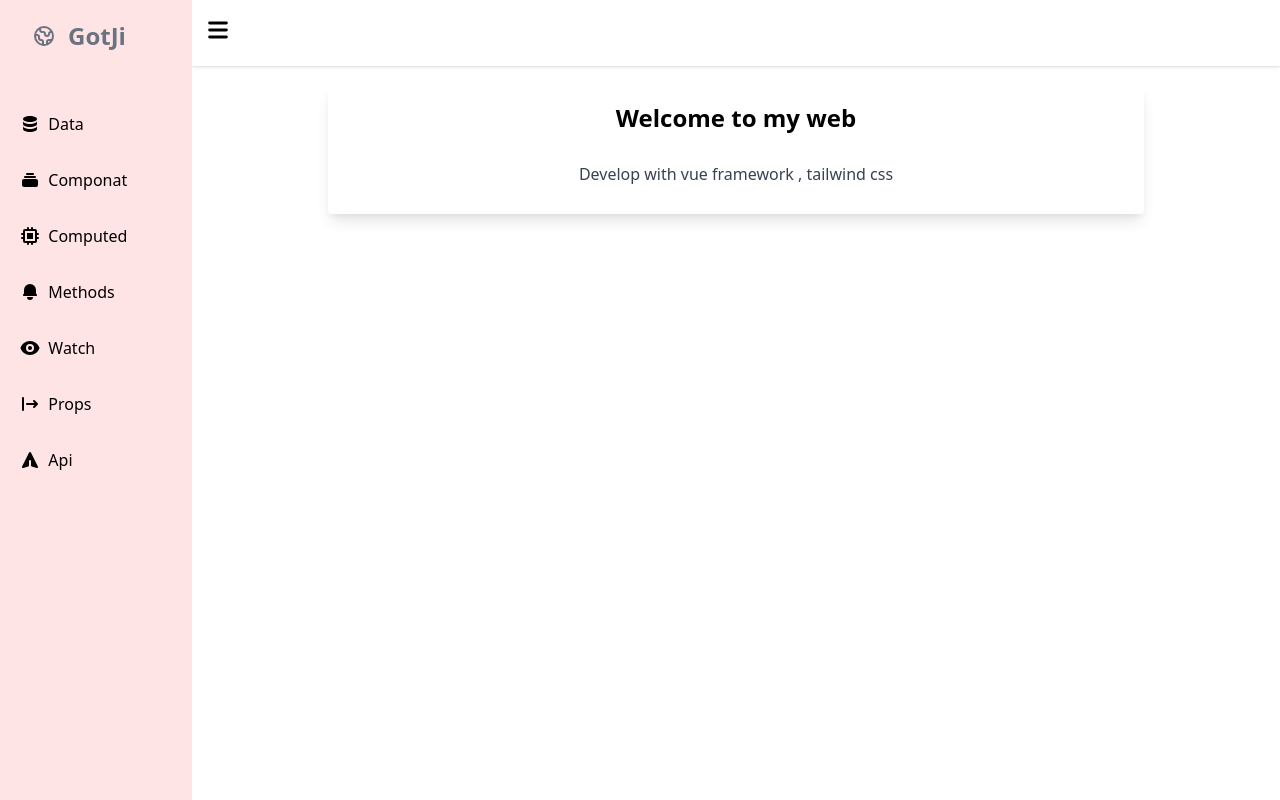
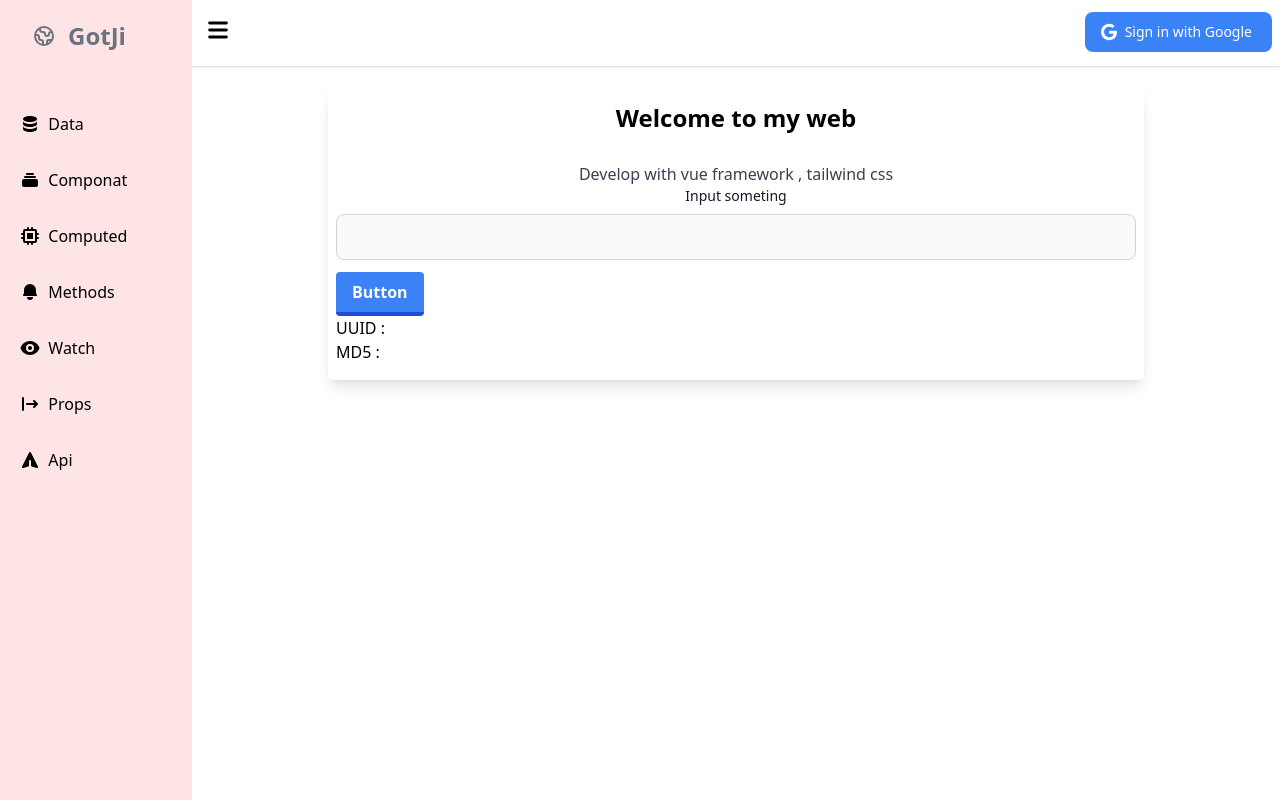
Before and after one commit to ggthkk/pj-tailwind, a Vue app: page / in a window 1280 px wide. Built offline with nearby package versions, Linux system fonts and the light colour scheme.

Commit message:
login update

```diff
--- a/package.json
+++ b/package.json
@@ -12,10 +12,13 @@
     "autoprefixer": "^9.8.8",
     "axios": "^0.27.2",
     "core-js": "^3.6.5",
+    "md5": "^2.3.0",
     "postcss": "^7.0.39",
     "tailwindcss": "npm:@tailwindcss/postcss7-compat@^2.2.17",
+    "uuid-by-string": "^3.0.7",
     "vue": "^2.6.11",
     "vue-axios": "^3.4.1",
+    "vue-google-api": "^0.2.0",
     "vue-router": "^3.2.0",
     "vuex": "^3.4.0"
   },
--- a/src/App.vue
+++ b/src/App.vue
@@ -1,6 +1,8 @@
 <template>
   <div>
     <sidebar></sidebar>
+
+
     </div>
 </template>
 
--- a/src/components/Sidebar.vue
+++ b/src/components/Sidebar.vue
@@ -1,25 +1,20 @@
 <template>
   <div class="relative flex min-h-screen">
-    <div style="
+    <div
+      style="
         position: -webkit-sticky;
         top: 0;
-    box-shadow: 0 3px 10px 0rgba(47,96,210,.1);
+        box-shadow: 0 3px 10px 0rgba (47, 96, 210, 0.1);
         z-index: 100;
-    height: 100vh;" :style="open === false ? 'width: 12rem' : 'width: 0px'"
-      id="main" class="sidenav
-    bg-rose-100
-    absolute
-    inset-y-0
-    left-0
-    md:sticky
-    md:-translate-x-0
-    transform -translate-x-full
-    transition
-    duration-200
-    ease-in-out"
+        height: 100vh;
+      "
+      :style="open === false ? 'width: 12rem' : 'width: 0px'"
+      id="main"
+      class="sidenav bg-rose-100 absolute inset-y-0 left-0 md:sticky md:-translate-x-0 transform -translate-x-full transition duration-200 ease-in-out"
     >
       <router-link
-        to="/" v-show="!open"
+        to="/"
+        v-show="!open"
         class="flex items-center py-5 hover:text-gray-500 px-8"
       >
         <svg
@@ -54,7 +49,8 @@
             />
             <path
               d="M17 5c0 1.657-3.134 3-7 3S3 6.657 3 5s3.134-3 7-3 7 1.343 7 3z"
-            /></svg>&nbsp;&nbsp;Data</router-link>
+            /></svg>&nbsp;&nbsp;Data</router-link
+        >
         <router-link
           to="/componant"
           class="flex items-center py-4 px-5 hover:bg-rose-200"
@@ -66,7 +62,8 @@
           >
             <path
               d="M7 3a1 1 0 000 2h6a1 1 0 100-2H7zM4 7a1 1 0 011-1h10a1 1 0 110 2H5a1 1 0 01-1-1zM2 11a2 2 0 012-2h12a2 2 0 012 2v4a2 2 0 01-2 2H4a2 2 0 01-2-2v-4z"
-            /></svg>&nbsp;&nbsp;Componat</router-link>
+            /></svg>&nbsp;&nbsp;Componat</router-link
+>
         <router-link
           to="/computed"
           class="flex items-center py-4 px-5 hover:bg-rose-200"
@@ -125,15 +122,25 @@
               fill-rule="evenodd"
               d="M3 3a1 1 0 00-1 1v12a1 1 0 102 0V4a1 1 0 00-1-1zm10.293 9.293a1 1 0 001.414 1.414l3-3a1 1 0 000-1.414l-3-3a1 1 0 10-1.414 1.414L14.586 9H7a1 1 0 100 2h7.586l-1.293 1.293z"
               clip-rule="evenodd"
-            /></svg>&nbsp;&nbsp;Props</router-link>
+            /></svg>&nbsp;&nbsp;Props</router-link
+        >
         <router-link
           to="/api"
           class="flex items-center py-4 px-5 hover:bg-rose-200"
-          ><svg xmlns="http://www.w3.org/2000/svg" class="h-5 w-5" viewBox="0 0 20 20" fill="currentColor">
-  <path d="M10.894 2.553a1 1 0 00-1.788 0l-7 14a1 1 0 001.169 1.409l5-1.429A1 1 0 009 15.571V11a1 1 0 112 0v4.571a1 1 0 00.725.962l5 1.428a1 1 0 001.17-1.408l-7-14z" />
-</svg>&nbsp;&nbsp;Api</router-link>
+          ><svg
+            xmlns="http://www.w3.org/2000/svg"
+            class="h-5 w-5"
+            viewBox="0 0 20 20"
+            fill="currentColor"
+          >
+            <path
+              d="M10.894 2.553a1 1 0 00-1.788 0l-7 14a1 1 0 001.169 1.409l5-1.429A1 1 0 009 15.571V11a1 1 0 112 0v4.571a1 1 0 00.725.962l5 1.428a1 1 0 001.17-1.408l-7-14z"
+            /></svg>&nbsp;&nbsp;Api</router-link
+        >
       </nav>
     </div>
+
+    <!-- ส่วน Haed -->
     <div class="flex-1">
       <div class="bg-white shadow py-4 px-3">
         <button @click="sidebarFunc()" class="text-black font-extrabold">
@@ -150,8 +157,9 @@
             />
           </svg>
         </button>
+        <logingoogle></logingoogle>
       </div>
-
+      <!-- ส่วน Haed -->
       <!-- ส่วน content -->
       <div><router-view></router-view></div>
 
@@ -161,7 +169,11 @@
 </template>
 
 <script>
-export default{
+import logingoogle from '../components/logingoogle.vue'
+export default {
+  components: {
+    logingoogle,
+  },
   data() {
     const open = false;
     return {
@@ -177,9 +189,7 @@ export default{
     },
   },
 };
-
 </script>
-
 
 <style scoped>
 #main {
@@ -193,4 +203,5 @@ export default{
   .sidenav a {
     font-size: 18px;
   }
-}</style>
+}
+</style>
--- /dev/null
+++ b/src/components/logingoogle.vue
@@ -0,0 +1,34 @@
+<template>
+  <div>
+    <button
+      type="button"
+      class="text-white bg-blue-500 hover:bg-blue-600 focus:ring-4 focus:outline-none focus:ring-[#4285F4]/50 font-medium rounded-lg text-sm px-5 py-2.5 text-center inline-flex absolute top-3 right-0 mr-2 mb-2"
+    >
+      <svg
+        class="w-4 h-5 mr-2 -ml-1"
+        aria-hidden="true"
+        focusable="false"
+        data-prefix="fab"
+        data-icon="google"
+        role="img"
+        xmlns="http://www.w3.org/2000/svg"
+        viewBox="0 0 488 512"
+      >
+        <path
+          fill="currentColor"
+          d="M488 261.8C488 403.3 391.1 504 248 504 110.8 504 0 393.2 0 256S110.8 8 248 8c66.8 0 123 24.5 166.3 64.9l-67.5 64.9C258.5 52.6 94.3 116.6 94.3 256c0 86.5 69.1 156.6 153.7 156.6 98.2 0 135-70.4 140.8-106.9H248v-85.3h236.1c2.3 12.7 3.9 24.9 3.9 41.4z"
+        ></path>
+      </svg>
+      Sign in with Google
+    </button>
+  </div>
+</template>
+
+<script>
+export default {
+
+
+};
+</script>
+
+<style lang="scss" scoped></style>
--- a/src/main.js
+++ b/src/main.js
@@ -3,11 +3,12 @@ import App from "./App.vue";
 import router from "./router";
 import store from "./store";
 import "./assets/styles/tailwindcss.css"
+import VueGoogleApi from 'vue-google-api'
 
 import axios from 'axios'
 import VueAxios from 'vue-axios'
+Vue.use(VueAxios, axios)
 
-Vue.use(VueAxios, axios)
 
 Vue.config.productionTip = false;
 
--- a/src/views/Home.vue
+++ b/src/views/Home.vue
@@ -1,20 +1,62 @@
 <template>
-<div class="flex-1">
+  <div class="flex-1">
     <div class="grid place-items-center h-auto">
       <div class="w-9/12 m-5 rounded overflow-hidden shadow-lg">
         <div class="px-2 py-4">
-          <div class="font-bold text-2xl mb-4 text-center">Welcome to my web</div>
+          <div class="font-bold text-2xl mb-4 text-center">
+            Welcome to my web
+          </div>
           <p class="text-gray-700 text-base text-center py-3">
             Develop with vue framework , tailwind css
+            <label
+              for="base-input"
+              class="block mb-2 text-sm font-medium text-gray-900 dark:text-gray-300"
+              >Input someting</label
+            >
+            <input
+              type="text"
+              v-model="input1"
+              class="bg-gray-50 border border-gray-300 text-gray-900 rounded-lg focus:ring-blue-500 focus:border-blue-500 block w-full p-2.5"
+            />
+          </p>
+          <button
+            class="bg-blue-500 hover:bg-blue-400 text-white font-bold py-2 px-4 border-b-4 border-blue-700 hover:border-blue-500 rounded"
+            @click="conv()"
+          >
+            Button
+          </button>
+          <p>
+          UUID :
+          {{ uuidHash }}
+          </p>
+          <p>MD5 :
+          {{ md5con }}
           </p>
         </div>
       </div>
     </div>
-    </div>
+  </div>
 </template>
 
 <script>
+const getUuid = require('uuid-by-string');
+const md5 = require('md5');
 export default {
+  data() {
+    const uuidHash = '';
+
+    return {
+      input1:'',
+      uuidHash,
+      md5con:'',
+    };
+  },
+  methods: {
+    conv() {
+      this.uuidHash = getUuid(this.input1);
+      this.md5con = md5(this.uuidHash)
+    }
+  },
 };
 </script>
 
```
Also changed, not shown: 2 other files (tests, documents, lock files or other folders). Lines whose indentation alone changed are shown as unchanged.
